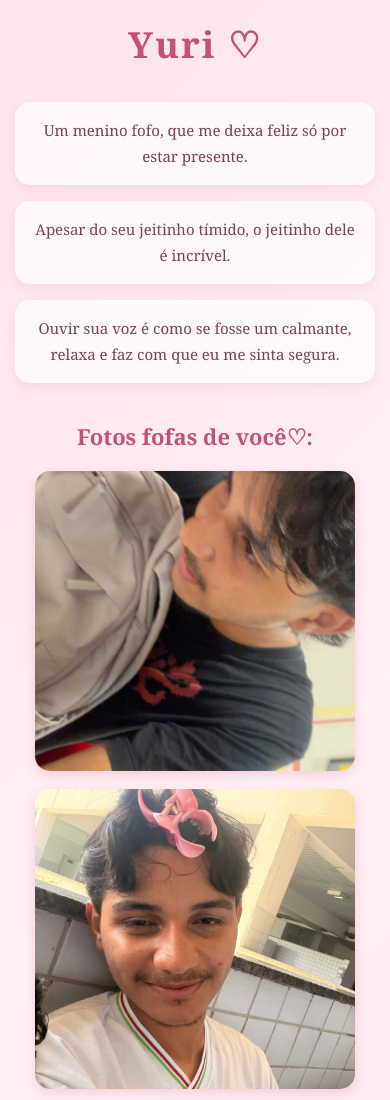
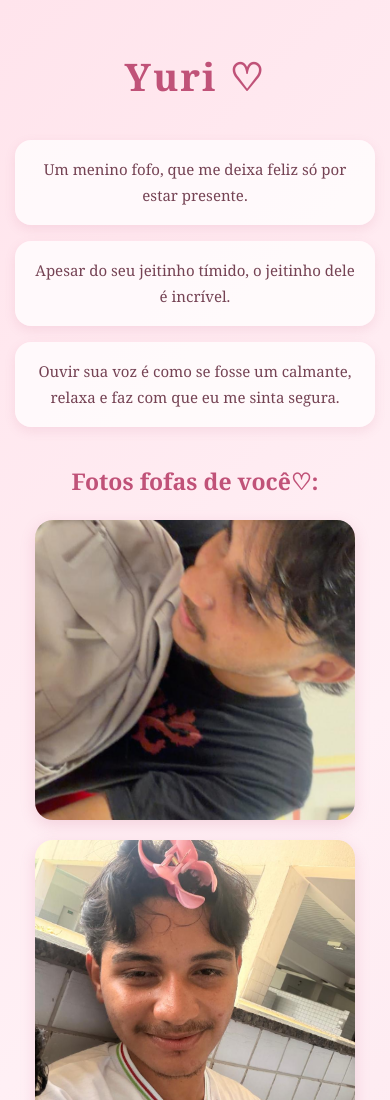
Before and after one commit to dudamkbl123-del/Yuri2, a plain HTML site: page index.html in a window 390 px wide. Shown: the top 1100 px of the page. Drawn offline with Linux system fonts and the light colour scheme.

Commit message:
Refactor CSS for improved layout and responsiveness

```diff
--- a/index.css
+++ b/index.css
@@ -1,132 +1,145 @@
 
+/* CONFIGURAÇÕES GERAIS */
 * {
     margin: 0;
     padding: 0;
     box-sizing: border-box;
 }
 
+html {
+    scroll-behavior: smooth;
+}
+
 body {
     background: linear-gradient(135deg, #ffe4ec, #fff0f5, #fce4ec);
-    font-family: 'Georgia', serif;
+    font-family: Georgia, serif;
     min-height: 100vh;
-
+    width: 100%;
     display: flex;
     flex-direction: column;
-    justify-content: center;
     align-items: center;
-
+    justify-content: flex-start;
     text-align: center;
-    padding: 30px;
+    padding: 45px 20px;
     color: #754354;
 }
 
-
+/* TÍTULO PRINCIPAL */
 h1 {
     font-size: 48px;
     color: #c05278;
-    margin-bottom: 35px;
+    margin: 30px 0 35px;
     letter-spacing: 2px;
 }
 
-
+/* CARTÕES DE TEXTO */
 h4 {
-    background-color: rgba(255, 255, 255, 0.7);
+    background-color: rgba(255, 255, 255, 0.75);
     padding: 20px 25px;
-    margin: 10px;
+    margin: 9px 0;
     max-width: 450px;
     width: 100%;
-
-    border-radius: 15px;
+    border-radius: 16px;
     box-shadow: 0 4px 12px rgba(192, 82, 120, 0.12);
-
     font-size: 17px;
     font-weight: normal;
     line-height: 1.7;
+    color: #754354;
+    transition: 0.3s;
 }
 
+/* EFEITO DOS CARTÕES */
+h4:hover {
+    transform: translateY(-4px);
+    box-shadow: 0 7px 16px rgba(192, 82, 120, 0.2);
+}
 
+/* TÍTULOS DAS SEÇÕES */
 h2 {
     color: #c05278;
+    font-size: 27px;
     margin: 35px 0 20px;
-    font-size: 25px;
 }
 
-
+/* GALERIA DE FOTOS */
 .galeria {
     display: flex;
     justify-content: center;
+    align-items: center;
     flex-wrap: wrap;
-    gap: 15px;
-    max-width: 900px;
+    gap: 20px;
+    width: 100%;
+    max-width: 950px;
+    padding: 10px;
 }
 
 .galeria img {
-    width: 220px;
-    height: 260px;
+    width: 250px;
+    height: 300px;
     object-fit: cover;
-    border-radius: 15px;
-    box-shadow: 0 4px 12px rgba(192, 82, 120, 0.2);
-    transition: 0.3s;
+    border-radius: 18px;
+    box-shadow: 0 5px 15px rgba(192, 82, 120, 0.18);
+    transition: transform 0.3s;
 }
 
 .galeria img:hover {
-    transform: scale(1.05);
+    transform: scale(1.04);
 }
 
-
+/* VÍDEO */
 .video {
+    width: 100%;
     max-width: 500px;
-    width: 100%;
-    margin-bottom: 40px;
+    margin: 10px auto 40px;
 }
 
 .video video {
     width: 100%;
-    border-radius: 15px;
-    box-shadow: 0 4px 12px rgba(192, 82, 120, 0.2);
+    display: block;
+    border-radius: 18px;
+    box-shadow: 0 5px 15px rgba(192, 82, 120, 0.18);
 }
 
-/* Ajustes para celulares */
+/* AJUSTES PARA CELULAR */
 @media (max-width: 600px) {
 
     body {
-        padding: 20px 15px;
+        padding: 25px 15px;
     }
 
     h1 {
-        font-size: 36px;
-        margin-bottom: 25px;
+        font-size: 38px;
+        margin: 25px 0 30px;
     }
 
     h4 {
         font-size: 15px;
-        padding: 16px;
+        padding: 17px 18px;
+        max-width: 100%;
         margin: 8px 0;
-        width: 100%;
     }
 
     h2 {
-        font-size: 22px;
-        margin-top: 30px;
+        font-size: 23px;
+        margin: 30px 0 18px;
     }
 
     .galeria {
         display: flex;
         flex-direction: column;
         align-items: center;
-        gap: 18px;
-        width: 100%;
+        gap: 20px;
+        padding: 5px;
     }
 
     .galeria img {
         width: 100%;
         max-width: 320px;
         height: 300px;
-        object-fit: cover;
     }
 
     .video {
-        width: 100%;
-        max-width: 350px;
+        max-width: 100%;
+        margin: 10px auto 30px;
     }
 }
```
